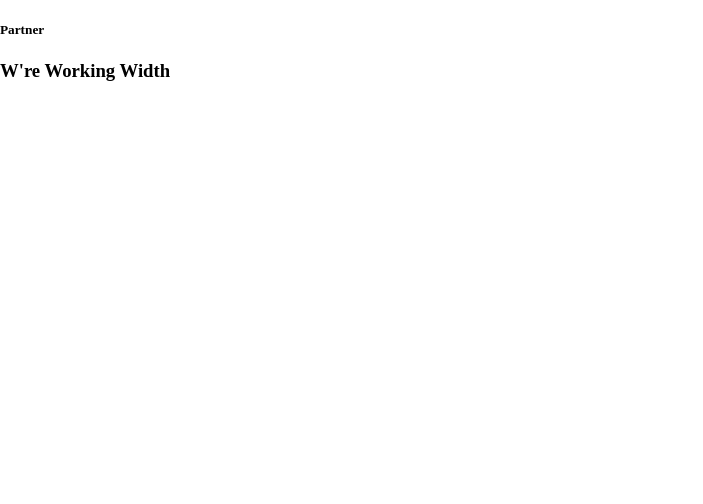
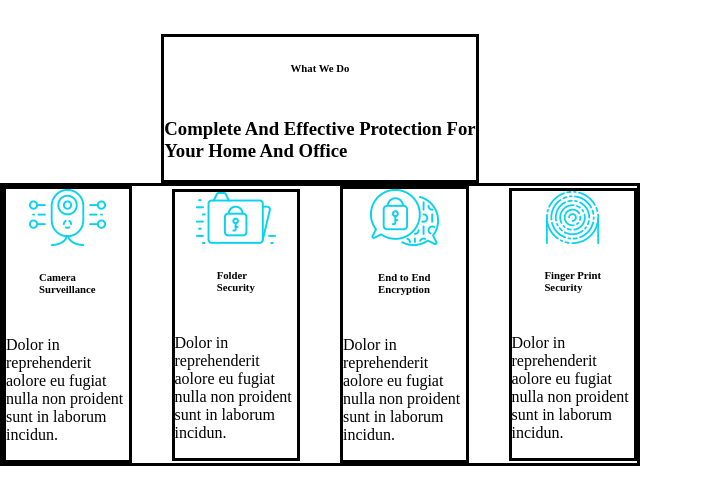
Before and after one commit to Xmen0076/yasser_Steeven_Molen_Star, a plain HTML site: page index.html in a window 1280 px wide. Shown: the whole page, without its empty margins (0-703 px from the left). Drawn offline with Linux system fonts and the light colour scheme.

Commit message:
add overly_image

```diff
--- a/index.html
+++ b/index.html
@@ -10,34 +10,57 @@
 
     <header></header>
     <main>
-        <section class="partners">
 
 
-            <div>
+        <section class="what_we_do">
 
-                <h5>Partner</h5>
-                <h3>W're Working Width</h3>
 
+        <div class="p_what_we_do">
+            <h6>What We Do</h6>
+            <h3>Complete And Effective Protection For <br> Your Home And Office</h3>
         </div>
 
-                <div class="logo_partners">
 
-                    <img src="" alt="">
+<div class="img_what_we_do">
 
 
+    <div class="img_camera">
+        <img src="./public/src/img/Effective-sec-item-img1.png" alt="">
+        <h6>Camera <br> Surveillance</h6>
+        <p>Dolor in reprehenderit
+            aolore eu fugiat nulla non proident sunt in laborum incidun.</p>
     </div>
 
 
 
+    <div class="img_folder">
+        <img src="./public/src/img/Effective-sec-item-img2.png" alt="">
+        <h6>Folder <br>Security</h6>
+        <p>Dolor in reprehenderit
+            aolore eu fugiat nulla non proident sunt in laborum incidun.</p>
+
     </div>
+
+    <div class="img_end">
+        <img src="./public/src/img/Effective-sec-item-img3.png" alt="">
+        <h6>End to End <br> Encryption</h6>
+        <p>Dolor in reprehenderit
+            aolore eu fugiat nulla non proident sunt in laborum incidun.</p>
+    </div>
+
+    <div class="img_finger">
+        <img src="./public/src/img/Effective-sec-item-img4.png" alt="">
+        <h6>Finger Print <br>Security</h6>
+        <p>Dolor in reprehenderit
+            aolore eu fugiat nulla non proident sunt in laborum incidun.</p>
+    </div>
+</div>
+
+</section>
 
 
 
 
-        </section>
-
-        <section class="who_we_are"></section>
-        <section class="what_we_do"></section>
         <section class="cyber_security"></section>
         <section class="statistics"></section>
         <section class="our_news"></section>
--- a/public/css/style.css
+++ b/public/css/style.css
@@ -7,3 +7,77 @@ body{
     padding: 0;
     width: 100%;
 }
+
+
+.what_we_do{
+
+    display: flex;
+    align-items: center;
+    justify-content: center;
+    width: 50%;
+    height: 500px;
+    flex-direction: column;
+}
+
+
+.p_what_we_do{
+
+    display: flex;
+    align-items: center;
+    justify-content: center;
+    flex-direction: column;
+    border: solid black;
+    background-color: ;
+}
+
+.img_what_we_do{
+    display: flex;
+    justify-content: center;
+    align-items: center;
+    flex-direction: row;
+    gap: 40px;
+    border: solid black;
+}
+
+.img_camera{
+
+    display: flex;
+    align-items: center;
+    justify-content: center;
+    flex-direction: column;
+    width: 20%;
+    border: solid black;
+
+
+}
+
+.img_folder{
+
+    display: flex;
+    align-items: center;
+    justify-content: center;
+    flex-direction: column;
+    width: 20%;
+    border: solid black;
+}
+
+.img_end{
+
+    display: flex;
+    align-items: center;
+    justify-content: center;
+    flex-direction: column;
+    width: 20%;
+    border: solid black;
+}
+
+.img_finger{
+
+    display: flex;
+    align-items: center;
+    justify-content: center;
+    flex-direction: column;
+    width: 20%;
+    border: solid black;
+
+}
```
Also changed, not shown: public/src/img/overly-img.png (added). Lines whose indentation alone changed are shown as unchanged.
